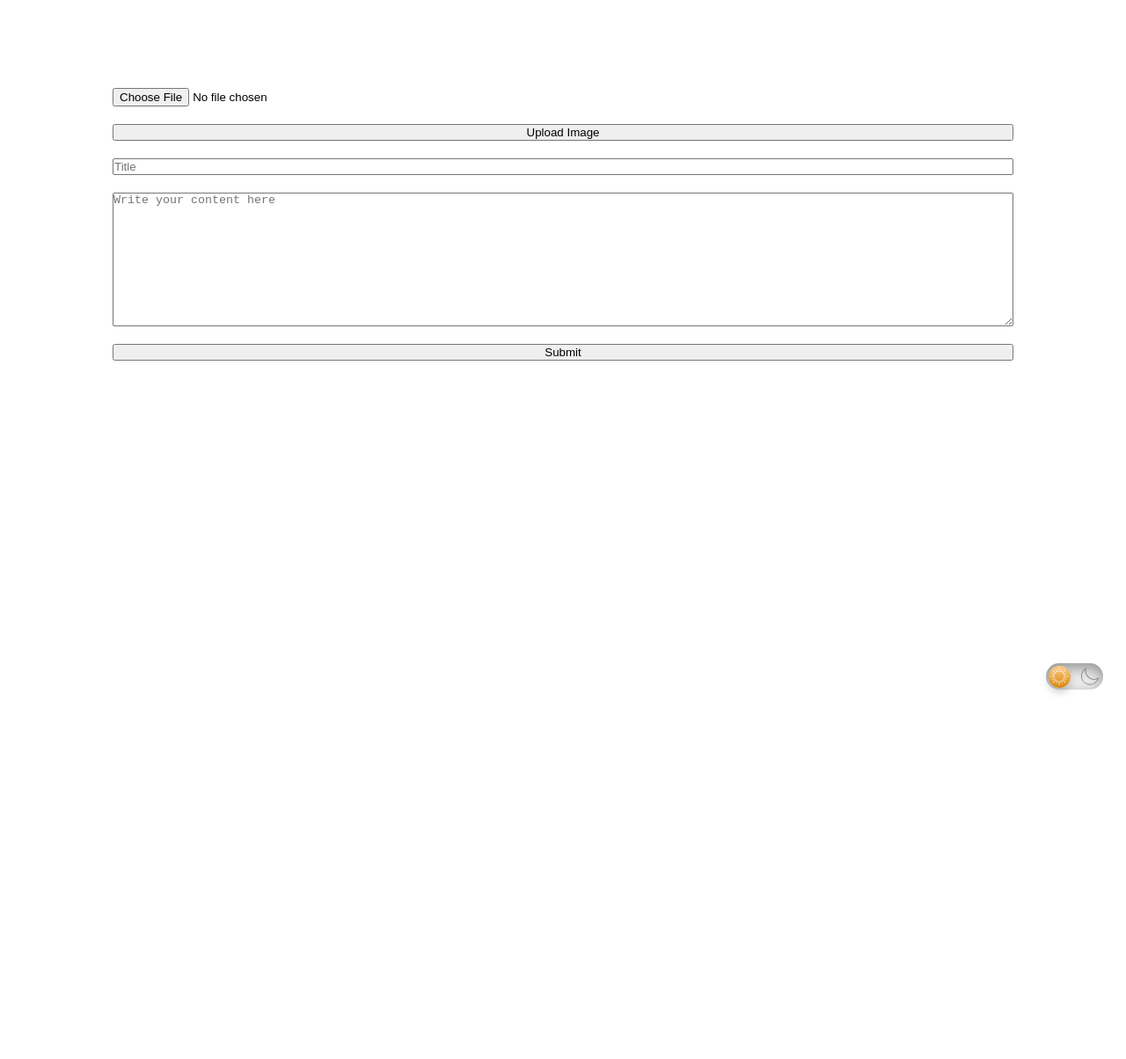
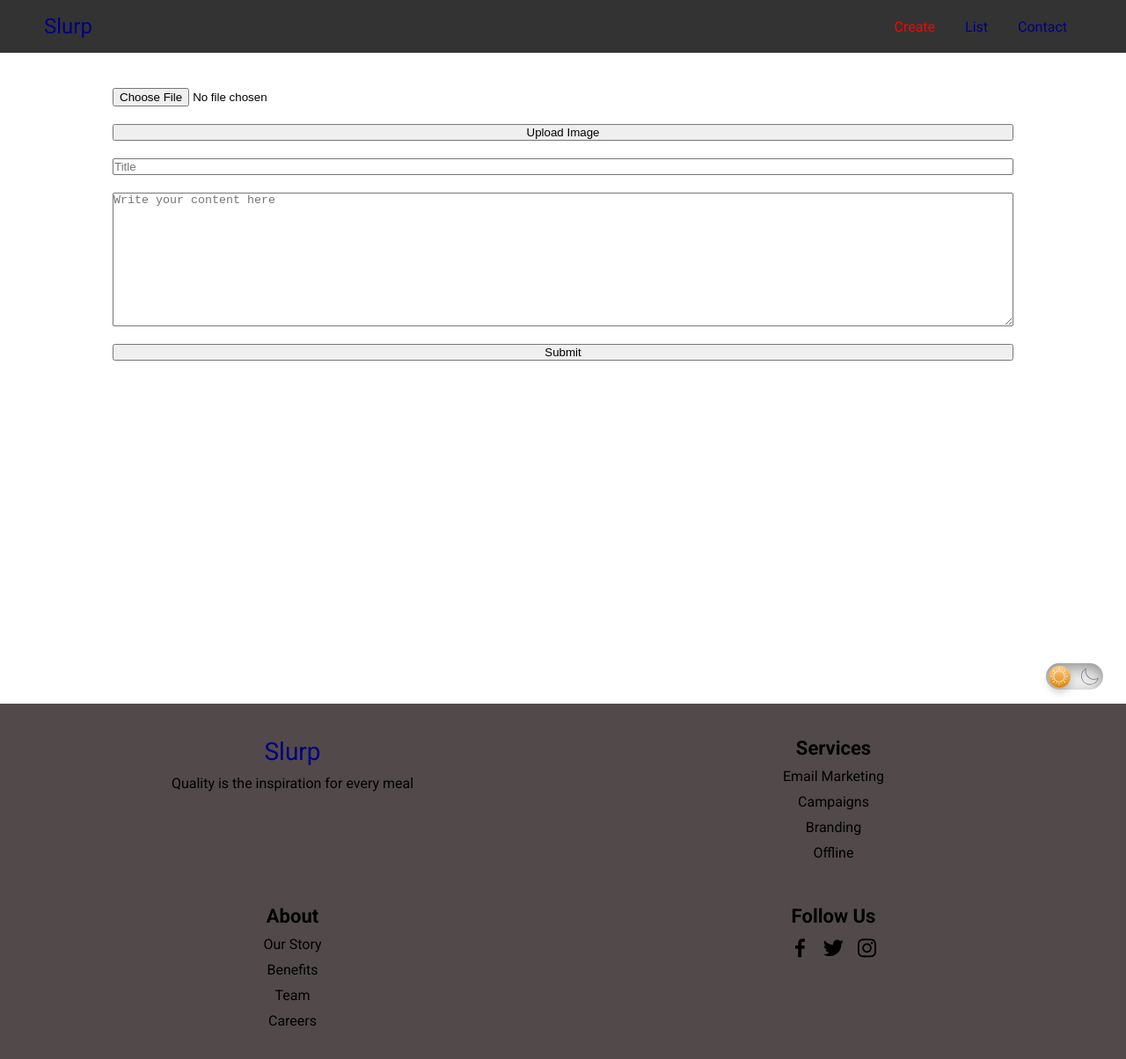
Before and after one commit to anhduc151/blogs-react-app, a React (Create React App) app: page /create in a window 1280 px wide. Shown: the top 1204 px of the page at 88% size. Before the commit the page ends 800 px from the top, so only its background shows below. Built offline with nearby package versions, Linux system fonts and the light colour scheme; a web font is replaced by a local one.

Commit message:
navbar, footer

```diff
--- a/src/components/admin/create/create.css
+++ b/src/components/admin/create/create.css
@@ -1,6 +1,7 @@
 /* css create */
 .create {
   padding: 100px 10%;
+  height: 100vh;
 }
 
 .create_form {
--- a/src/components/admin/create/index.jsx
+++ b/src/components/admin/create/index.jsx
@@ -6,6 +6,8 @@ import { storage } from "../../../firebase";
 import "./create.css";
 import { ref, uploadBytes, getDownloadURL } from "firebase/storage";
 import { v4 } from "uuid";
+import Navbar from "../../navbar";
+import Footer from "../../footer";
 
 const DB = getFirestore(app);
 const Blogslist = collection(DB, "blogs");
@@ -16,7 +18,12 @@ const CreateBlog = () => {
   const [imageUpload, setImageUpload] = useState(null);
   const [imageUrl, setImageUrl] = useState(null);
 
-  const imageListRef = ref(storage, "images/");
+  // const imageListRef = ref(storage, "images/");
+
+  const deleteImage = () => {
+    setImageUpload(null);
+    setImageUrl(null);
+  };
 
   const uploadImage = async () => {
     if (imageUpload == null) {
@@ -82,6 +89,8 @@ const CreateBlog = () => {
   };
 
   return (
+    <>
+      <Navbar />
       <div className="create">
         <form
           className="create_form"
@@ -89,7 +98,7 @@ const CreateBlog = () => {
             submit(event);
           }}
         >
-        {!imageUrl ? ( // Nếu có ảnh, hiển thị nút upload
+          {!imageUrl ? (
             <>
               <input
                 type="file"
@@ -102,11 +111,18 @@ const CreateBlog = () => {
               </button>
             </>
           ) : (
+            <div className="image-preview">
               <img
                 src={imageUrl}
                 alt="uploaded"
                 className="create_uploaded_image"
               />
+              <div className="image-actions">
+                <button type="button" onClick={deleteImage}>
+                  Delete
+                </button>
+              </div>
+            </div>
           )}
 
           <input
@@ -135,6 +151,8 @@ const CreateBlog = () => {
           <button type="submit">Submit</button>
         </form>
       </div>
+      <Footer />
+    </>
   );
 };
 
--- a/src/components/bloglist.jsx
+++ b/src/components/bloglist.jsx
@@ -4,6 +4,7 @@ import { message } from "antd";
 import { app } from "../firebase";
 import { doc } from "firebase/firestore";
 import { getFirestore, collection, onSnapshot, deleteDoc } from "firebase/firestore";
+import Navbar from "./navbar";
 
 const DB = getFirestore(app);
 
@@ -40,6 +41,7 @@ const BlogListView = () => {
 
   return (
     <div>
+      <Navbar />
       {blogs.map((data) => (
         <div key={data.id}>
           <p className="title">Title: {data.Title}</p>
--- /dev/null
+++ b/src/components/footer/footer.css
@@ -0,0 +1,102 @@
+/* css footer */
+.footer {
+  display: grid;
+  background-color: #524a4a;
+  padding: 3% 50px;
+  grid-template-columns: repeat(4, 1fr);
+  gap: 20px;
+  place-items: center;
+}
+
+.footer_one {
+  display: flex;
+  flex-direction: column;
+  align-items: center;
+  gap: 10px;
+  position: relative;
+  top: -50px;
+}
+
+.footer_one_logo {
+  font-size: 28px;
+}
+
+.footer_one_p {
+  font-size: 16px;
+}
+
+.footer_two,
+.footer_three,
+.footer_four {
+  display: flex;
+  flex-direction: column;
+  gap: 10px;
+}
+
+.footer_icons {
+  display: flex;
+  gap: 10px;
+}
+
+.footer_h4 {
+  font-size: 22px;
+}
+
+.foot_p {
+  font-size: 16px;
+}
+
+.foot_p:hover {
+  cursor: pointer;
+  font-weight: 500;
+  color: rgb(20, 126, 179);
+}
+
+.footer_four {
+  position: relative;
+  top: -45px;
+  align-items: center;
+}
+
+.icon {
+  font-size: 28px;
+}
+
+.icon:hover {
+  color: rgb(20, 126, 179);
+  transform: scale(1.5);
+  cursor: pointer;
+  transition: 0.2s;
+}
+
+@media screen and (max-width: 1300px) {
+  .footer {
+    display: grid;
+    grid-template-columns: repeat(2, 1fr);
+    place-items: normal;
+    gap: 50px;
+  }
+
+  .footer_two,
+  .footer_three,
+  .footer_four {
+    text-align: center;
+    align-items: center;
+  }
+
+  .footer_one,
+  .footer_four {
+    top: 0;
+  }
+}
+
+@media screen and (max-width: 768px) {
+  .footer {
+    display: grid;
+    grid-template-columns: repeat(1, 1fr);
+  }
+
+  .footer_four {
+    align-items: center;
+  }
+}
--- /dev/null
+++ b/src/components/footer/index.jsx
@@ -0,0 +1,47 @@
+import React from "react";
+import "./footer.css";
+import { Link } from "react-router-dom";
+
+const Footer = () => {
+  return (
+    <>
+      <div className="footer">
+        <div className="footer_one">
+          <p className="footer_one_logo">
+            <Link to="/">Slurp</Link>
+          </p>
+          <p className="footer_one_p">
+            Quality is the inspiration for every meal
+          </p>
+        </div>
+
+        <div className="footer_two">
+          <h4 className="footer_h4">Services</h4>
+          <p className="foot_p">Email Marketing</p>
+          <p className="foot_p">Campaigns</p>
+          <p className="foot_p">Branding</p>
+          <p className="foot_p">Offline</p>
+        </div>
+
+        <div className="footer_three">
+          <h4 className="footer_h4">About</h4>
+          <p className="foot_p">Our Story</p>
+          <p className="foot_p">Benefits</p>
+          <p className="foot_p">Team</p>
+          <p className="foot_p">Careers</p>
+        </div>
+
+        <div className="footer_four">
+          <h4 className="footer_h4">Follow Us</h4>
+          <div className="footer_icons">
+            <i className="bx bxl-facebook icon"></i>
+            <i className="bx bxl-twitter icon"></i>
+            <i className="bx bxl-instagram icon"></i>
+          </div>
+        </div>
+      </div>
+    </>
+  );
+};
+
+export default Footer;
--- a/src/components/navbar/index.jsx
+++ b/src/components/navbar/index.jsx
@@ -1,15 +1,53 @@
-import React from 'react';
-import './navbar.css';
+import React, { useState, useEffect } from "react";
+import { Link, useLocation } from "react-router-dom";
+import "./navbar.css";
 
 const Navbar = () => {
-    return (
-        <nav className="navbar">
-            <ul>
-                <li></li>
-                <li></li>
-            </ul>
-        </nav>
-    )
-}
+  const [isNavOpen, setIsNavOpen] = useState(false);
+  const location = useLocation(); // Lấy thông tin về URL hiện tại
+  const [activePage, setActivePage] = useState("");
+
+  const toggleNav = () => {
+    setIsNavOpen(!isNavOpen);
+  };
+
+  useEffect(() => {
+    // Tìm trang active dựa trên pathname trong location
+    const pathname = location.pathname;
+    setActivePage(pathname);
+  }, [location]);
+
+  return (
+    <nav className="nav">
+      <div className="nav_icons">
+        <div className="nav_logo">
+          <Link to="/">
+            <p className="nav_logo_p">Slurp</p>
+          </Link>
+        </div>
+
+        <div className="nav_icon" onClick={toggleNav}>
+          {isNavOpen ? (
+            <i className="bx bx-x"></i>
+          ) : (
+            <i className="bx bx-menu"></i>
+          )}
+        </div>
+      </div>
+
+      <ul className={`nav_links ${isNavOpen ? "nav_links_open" : ""}`}>
+        <li className={`nav_links_li ${activePage === "/create" ? "active" : ""}`}>
+          <Link to="/create">Create</Link>
+        </li>
+        <li className={`nav_links_li ${activePage === "/blog-list" ? "active" : ""}`}>
+          <Link to="/blog-list">List</Link>
+        </li>
+        <li className={`nav_links_li ${activePage === "/contact" ? "active" : ""}`}>
+          <Link to="/contact">Contact</Link>
+        </li>
+      </ul>
+    </nav>
+  );
+};
 
 export default Navbar;
--- a/src/components/navbar/navbar.css
+++ b/src/components/navbar/navbar.css
@@ -0,0 +1,86 @@
+/* Navbar.css */
+.nav {
+  display: flex;
+  width: 100%;
+  height: 60px;
+  padding: 0 50px;
+  justify-content: space-between;
+  background-color: #333;
+  color: white;
+  align-items: center;
+  position: fixed;
+  z-index: 9999;
+}
+
+.nav_icons {
+  display: flex;
+  justify-content: space-between;
+  align-items: center;
+}
+
+.nav_logo {
+  font-size: 1.5rem;
+}
+
+.nav_icon {
+  display: none;
+}
+
+.nav_links {
+  display: flex;
+  list-style: none;
+}
+
+.nav_links .nav_links_li {
+  margin: 16px 5px;
+  padding: 14px 12px;
+}
+
+.nav_links_li:hover {
+  cursor: pointer;
+}
+
+.nav_links-open {
+  display: flex;
+  flex-direction: column;
+  background-color: #333;
+  margin: 0;
+  padding: 0;
+}
+
+.nav_links_li.active a {
+    color: red;
+  }
+
+@media screen and (max-width: 768px) {
+  .nav {
+    padding: 0 20px;
+  }
+  .nav_links {
+    display: none;
+  }
+
+  .nav_links_open {
+    display: flex;
+    width: 100%;
+    background-color: #333;
+    flex-direction: column;
+    position: absolute;
+    top: 60px;
+    left: 0;
+  }
+
+  .nav_icon {
+    display: block;
+  }
+
+  .nav_icons {
+    display: flex;
+    width: 100%;
+    justify-content: space-between;
+  }
+
+  .nav_links_li {
+    text-align: center;
+  }
+}
--- a/src/routes/index.js
+++ b/src/routes/index.js
@@ -14,6 +14,7 @@ const publicRoutes = [
   { path: "/blog-list", component: BlogListView },
   { path: "/sign-in", component: SignIn },
   { path: "/sign-up", component: SignUp },
+  { path: "/sign-up", component: SignUp },
 ];
 
 const privateRoutes = [];
```
Also changed, not shown: src/components/pages/Home/home.css (+31 -34 lines), src/components/pages/Home/index.jsx (+10 -3 lines), src/components/pages/contact/index.jsx (added, +12 -0 lines), src/components/pages/contact/contact.css (added). Lines whose indentation alone changed are shown as unchanged.
